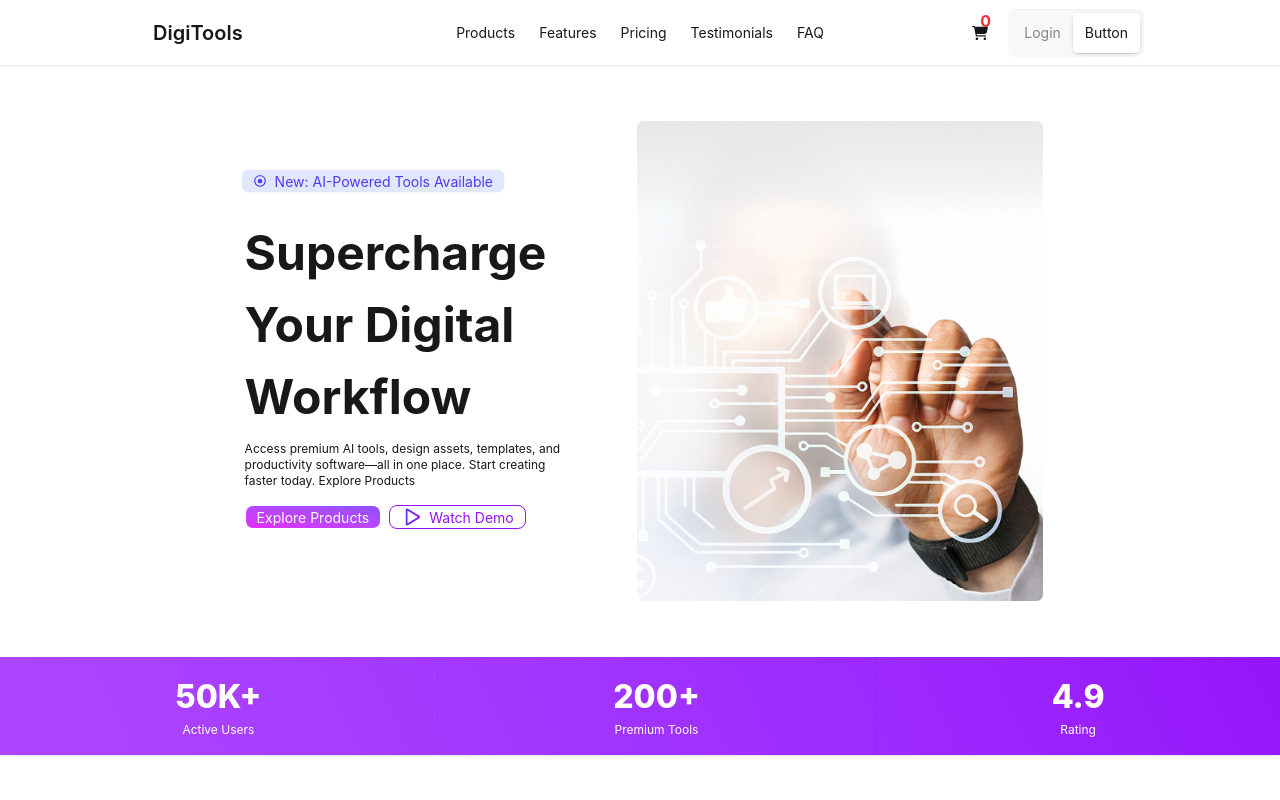
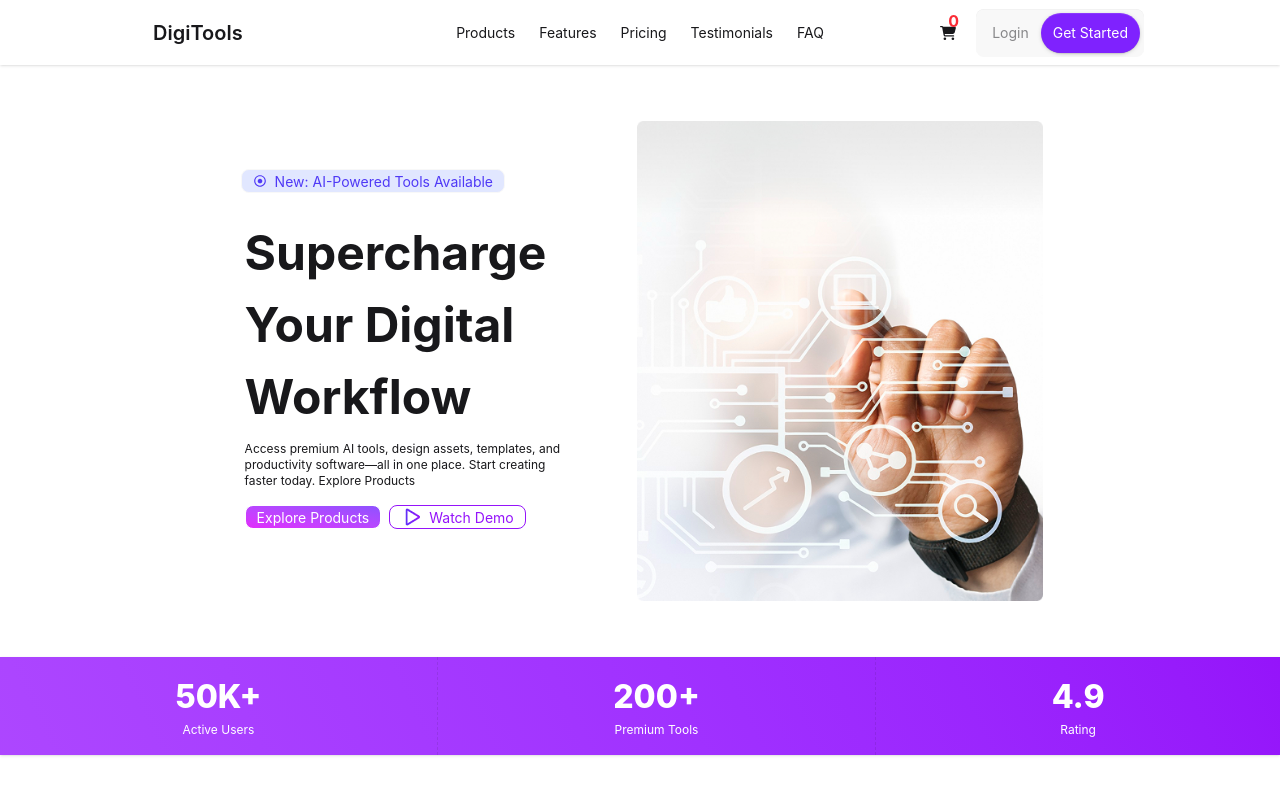
Before and after one commit to pervezmia/digital-tools-platform, a React (Vite) app: page / in a window 1280 px wide. Shown: the top 800 px of the page. Built offline with nearby package versions, Linux system fonts and the light colour scheme.

Commit message:
Some correction in all projects

```diff
--- a/src/components/DigitalToolsCard.jsx
+++ b/src/components/DigitalToolsCard.jsx
@@ -44,9 +44,9 @@ const DigitalToolsCard = ({ product, cartContainer, setCartContainer }) => {
       <div className="flex items-center">
         <p className="font-bold text-2xl ">${product.price}</p>/{product.period}
       </div>
-      <div>
+      {/* <div>
         <p>{product.period}</p>
-      </div>
+      </div> */}
       <div>
         {product.feature.map((item, index) => (
           <div key={index} className="flex items-center gap-2">
--- a/src/components/Nav.jsx
+++ b/src/components/Nav.jsx
@@ -1,7 +1,15 @@
-import React from "react";
+import React, { useState } from "react";
 import { FaCartShopping } from "react-icons/fa6";
 
 const Nav = ({ cartContainer }) => {
+  const [isLogin, setIsLogin] = useState("start");
+
+  const loginHandle = () => {
+        setIsLogin("login")
+  }
+  const startHandle = () => {
+    setIsLogin("start")
+  }
   return (
     <div className=" bg-base-100 shadow-sm ">
       <div className="md:max-w-[80%] mx-auto navbar">
@@ -76,16 +84,18 @@ const Nav = ({ cartContainer }) => {
 
           <div className="tabs tabs-box">
             <input
+              onClick={loginHandle}
               type="radio"
               name="my_tabs_1"
-              className="tab"
+              className={`tab rounded-full ${isLogin === "login" ? "bg-violet-600 text-white" : ""}`}
               aria-label="Login"
             />
             <input
+              onClick={startHandle}
               type="radio"
               name="my_tabs_1"
-              className="tab"
-              aria-label="Button"
+              className={`tab rounded-full ${isLogin === "start" ? "bg-violet-600 text-white" : ""}`}
+              aria-label="Get Started"
               defaultChecked
             />
           </div>
--- a/src/components/SubscriptionCard.jsx
+++ b/src/components/SubscriptionCard.jsx
@@ -1,8 +1,10 @@
-import React, { use } from "react";
+import React, { use, useState } from "react";
 import { FaCheck } from "react-icons/fa6";
+import SubscriptionPriCard from "./SubscriptionPriCard";
 
 const SubscriptionCard = ({ pricePromise }) => {
   const priceInfos = use(pricePromise);
+
 
   return (
     <div className="py-30">
@@ -13,33 +15,7 @@ const SubscriptionCard = ({ pricePromise }) => {
 
       <div className="lg:max-w-[50%] p-10 mx-auto  grid grid-cols-1 md:grid-cols-2 lg:grid-cols-3 gap-4">
         {priceInfos.map((info) => (
-          <div key={info.id} className={`card   ${info.favorite? "bg-linear-to-bl from-violet-500 to-fuchsia-500": "bg-[#F2F2F2] text-black"} `}>
-            <div className="card-body space-y-3.5 relative">
-                <div className="flex justify-center items-center">
-                    <p className="absolute -top-2 font-semibold text-white bg-linear-to-r from-indigo-500 from-10% via-sky-500 via-30% to-emerald-500 to-90% rounded-full px-3 ">{info.favorite}</p>
-                </div>
-              <div>
-                <h2 className="card-title">{info.name}</h2>
-                <p>{info.description}</p>
-              </div>
-              <div className="flex items-center">
-                <h3 className="font-bold text-xl">${info.price}</h3>/
-                <p>month</p>
-              </div>
-              <div>
-                {info.feature.map((item, index) => (
-                  <div key={index}>
-                    <p className="flex items-center gap-2">
-                      <FaCheck /> {item}
-                    </p>
-                  </div>
-                ))}
-              </div>
-              <div className="card-actions justify-center">
-                <button className="btn w-full rounded-full">Buy Now</button>
-              </div>
-            </div>
-          </div>
+          <SubscriptionPriCard key={info.id} info = {info}></SubscriptionPriCard>
         ))}
       </div>
     </div>
--- /dev/null
+++ b/src/components/SubscriptionPriCard.jsx
@@ -0,0 +1,37 @@
+
+import { FaCheck } from 'react-icons/fa6';
+
+const SubscriptionPriCard = ({info}) => {
+
+    return (
+        <div className={`card   ${info.favorite? "bg-linear-to-bl from-violet-500 to-fuchsia-500": "bg-[#F2F2F2] text-black"} `}>
+            <div className="card-body space-y-3.5 relative">
+                <div className="flex justify-center items-center">
+                    <p className="absolute -top-2 font-semibold text-white bg-linear-to-r from-indigo-500 from-10% via-sky-500 via-30% to-emerald-500 to-90% rounded-full px-3 ">{info.favorite}</p>
+                </div>
+              <div>
+                <h2 className="card-title">{info.name}</h2>
+                <p>{info.description}</p>
+              </div>
+              <div className="flex items-center">
+                <h3 className="font-bold text-xl">${info.price}</h3>/
+                <p>month</p>
+              </div>
+              <div>
+                {info.feature.map((item, index) => (
+                  <div key={index}>
+                    <p className="flex items-center gap-2">
+                      <FaCheck /> {item}
+                    </p>
+                  </div>
+                ))}
+              </div>
+              <div className="card-actions justify-center">
+                <button className={`${info.favorite ?  "bg-[#F2F2F2] text-black" : "bg-linear-to-r from-indigo-500 to-indigo-700 text-white"} btn w-full rounded-full`}>Buy Now</button>
+              </div>
+            </div>
+          </div>
+    );
+};
+
+export default SubscriptionPriCard;
```
Also changed, not shown: 1 other file (tests, documents, lock files or other folders).
